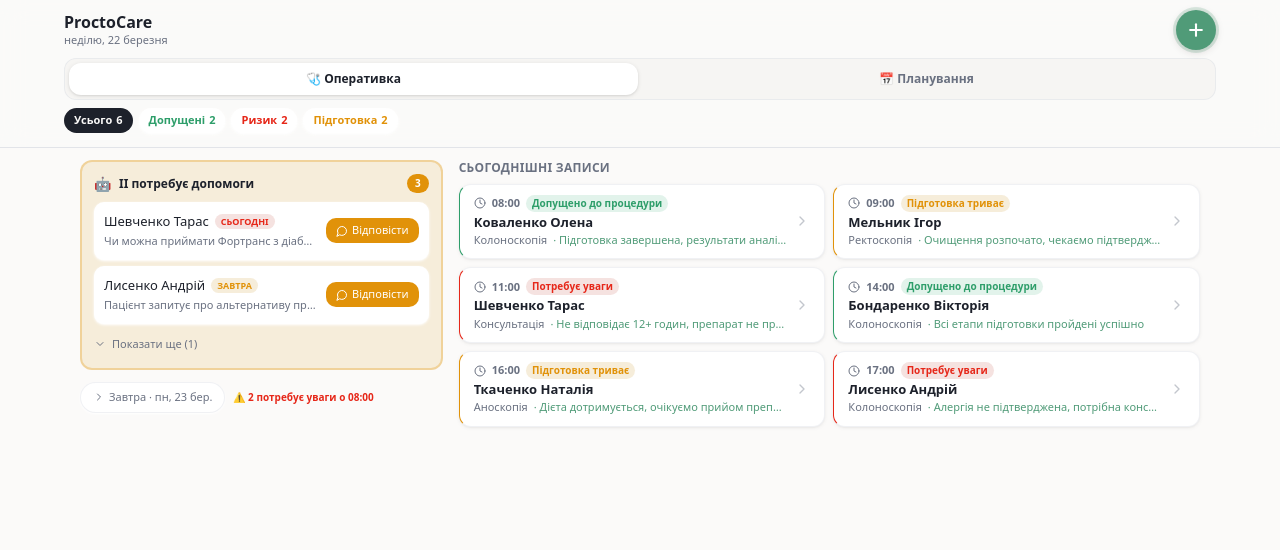
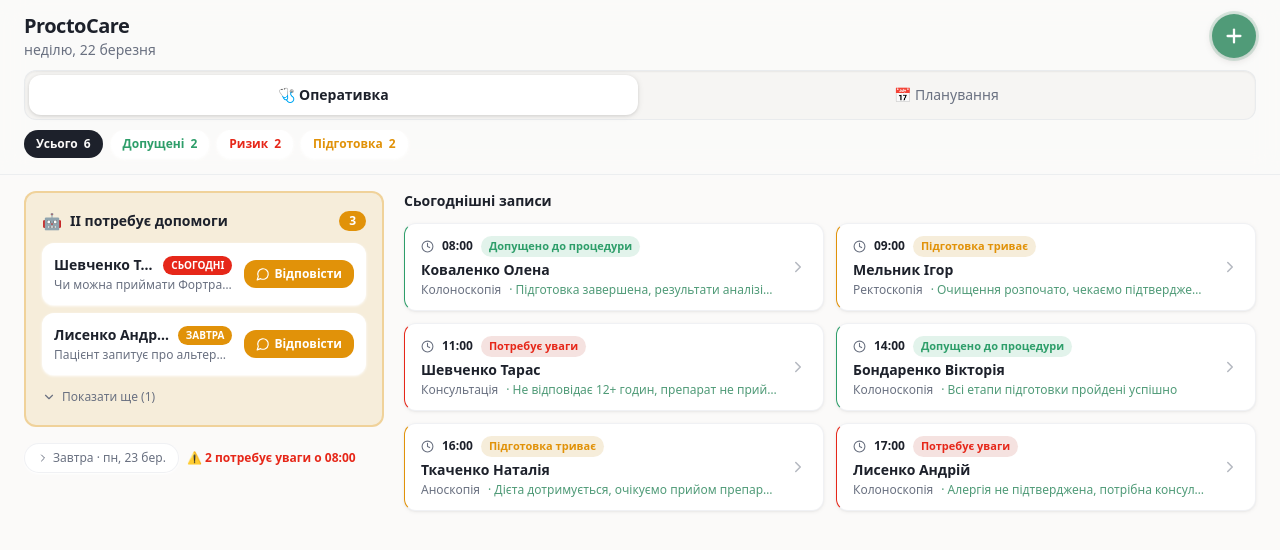
Before and after one commit to biztriumph-maker/proctocare-ua-dash, a React (Vite) app: page / in a window 1280 px wide. Shown: the top 550 px of the page. Built offline with nearby package versions, Linux system fonts and the light colour scheme; the HTML template or start-up script is replaced by a standard one.

Commit message:
Standardize fonts & badges
Co-authored-by: biztriumph-maker <263325572+biztriumph-maker@users.noreply.github.com>

```diff
--- a/src/components/AIAlertSection.tsx
+++ b/src/components/AIAlertSection.tsx
@@ -23,13 +23,13 @@ function getDateBadge(date: Date): { label: string; className: string } {
   const diffDays = Math.round((target.getTime() - today.getTime()) / (1000 * 60 * 60 * 24));
 
   if (diffDays <= 0) {
-    return { label: "СЬОГОДНІ", className: "text-status-risk bg-status-risk-bg" };
+    return { label: "СЬОГОДНІ", className: "text-white bg-status-risk font-bold" };
   }
   if (diffDays === 1) {
-    return { label: "ЗАВТРА", className: "text-status-progress bg-status-progress-bg" };
+    return { label: "ЗАВТРА", className: "text-white bg-status-progress font-bold" };
   }
   const formatted = date.toLocaleDateString("uk-UA", { day: "numeric", month: "short" }).toUpperCase().replace(".", "");
-  return { label: formatted, className: "text-muted-foreground bg-muted" };
+  return { label: formatted, className: "text-muted-foreground bg-muted font-bold" };
 }
 
 function getDaysUntil(date: Date): number {
@@ -88,31 +88,31 @@ export function AIAlertSection({ alerts, onReply, onOpenReply }: AIAlertSectionP
       <div
         key={alert.id}
         className={cn(
-          "flex items-center justify-between gap-2 bg-surface-raised rounded-md p-2.5 shadow-card transition-all duration-300",
+          "flex items-center justify-between gap-3 bg-surface-raised rounded-lg p-3 shadow-card transition-all duration-300",
           animatingIds.has(alert.id)
             ? "opacity-0 translate-x-full max-h-0 py-0 my-0 overflow-hidden"
             : "opacity-100 translate-x-0 max-h-24"
         )}
       >
         <div className="min-w-0 flex-1">
-          <div className="flex items-center gap-1.5 mb-0.5">
-            <p className="text-[13px] font-medium text-foreground truncate">
+          <div className="flex items-center gap-2 mb-0.5">
+            <p className="text-sm font-semibold text-foreground truncate">
               {alert.patientName}
             </p>
-            <span className={cn("text-[9px] font-bold px-1.5 py-px rounded-full shrink-0", badge.className)}>
+            <span className={cn("text-[10px] px-2 py-0.5 rounded-full shrink-0", badge.className)}>
               {badge.label}
             </span>
           </div>
-          <p className="text-[11px] text-muted-foreground truncate">
+          <p className="text-xs text-muted-foreground truncate">
             {alert.question}
           </p>
         </div>
         <button
           onClick={() => onOpenReply(alert.id)}
           disabled={animatingIds.has(alert.id)}
-          className="flex items-center gap-1 px-2.5 py-1 rounded-md bg-status-progress text-white text-[11px] font-medium shrink-0 transition-all duration-200 hover:shadow-card-hover active:scale-[0.96] disabled:opacity-50"
+          className="flex items-center gap-1 px-3 py-1.5 rounded-lg bg-status-progress text-white text-xs font-semibold shrink-0 transition-all duration-200 hover:shadow-card-hover active:scale-[0.96] disabled:opacity-50"
         >
-          <MessageCircle size={12} />
+          <MessageCircle size={14} />
           Відповісти
         </button>
       </div>
@@ -120,17 +120,17 @@ export function AIAlertSection({ alerts, onReply, onOpenReply }: AIAlertSectionP
   };
 
   return (
-    <div className="rounded-lg border-2 border-status-progress/30 bg-status-progress-bg p-3 space-y-2 animate-reveal-up">
+    <div className="rounded-xl border-2 border-status-progress/30 bg-status-progress-bg p-4 space-y-2.5 animate-reveal-up">
       <div className="flex items-center gap-2">
-        <span className="text-sm">🤖</span>
-        <h3 className="text-xs font-semibold text-foreground">
+        <span className="text-base">🤖</span>
+        <h3 className="text-sm font-semibold text-foreground">
           ІІ потребує допомоги
         </h3>
-        <span className="ml-auto bg-status-progress text-white text-[10px] font-bold px-2 py-0.5 rounded-full tabular-nums">
+        <span className="ml-auto bg-status-progress text-white text-xs font-bold px-2.5 py-0.5 rounded-full tabular-nums">
           {visible.length}
         </span>
       </div>
-      <div className="space-y-1.5">
+      <div className="space-y-2">
         {urgent.map(renderCard)}
       </div>
 
@@ -138,16 +138,16 @@ export function AIAlertSection({ alerts, onReply, onOpenReply }: AIAlertSectionP
         <div>
           <button
             onClick={() => setShowDeferred(!showDeferred)}
-            className="flex items-center gap-1.5 text-[11px] font-medium text-muted-foreground hover:text-foreground transition-colors active:scale-[0.97] py-1"
+            className="flex items-center gap-1.5 text-xs font-medium text-muted-foreground hover:text-foreground transition-colors active:scale-[0.97] py-1"
           >
             <ChevronDown
-              size={12}
+              size={14}
               className={cn("transition-transform duration-200", showDeferred && "rotate-180")}
             />
             Показати ще ({deferred.length})
           </button>
           {showDeferred && (
-            <div className="space-y-1.5 animate-reveal-up">
+            <div className="space-y-2 animate-reveal-up">
               {deferred.map(renderCard)}
             </div>
           )}
--- a/src/components/PatientCard.tsx
+++ b/src/components/PatientCard.tsx
@@ -32,7 +32,7 @@ export function PatientCard({ patient, index, onClick, isNew }: PatientCardProps
     <button
       onClick={() => onClick?.(patient)}
       className={cn(
-        "w-full text-left bg-surface-raised rounded-lg border-l-4 px-3.5 py-2.5",
+        "w-full text-left bg-surface-raised rounded-xl border-l-4 px-4 py-3",
         "border border-border/50 shadow-[0_1px_4px_rgba(0,0,0,0.06),0_1px_2px_rgba(0,0,0,0.04)]",
         "transition-all duration-200 hover:shadow-[0_4px_12px_rgba(0,0,0,0.08)] active:scale-[0.98]",
         "animate-reveal-up",
@@ -41,26 +41,26 @@ export function PatientCard({ patient, index, onClick, isNew }: PatientCardProps
       )}
       style={{ animationDelay: isNew ? "0ms" : `${index * 60}ms` }}
     >
-      <div className="flex items-center justify-between gap-2">
-        <div className="min-w-0 flex-1 space-y-0.5">
-          <div className="flex items-center gap-1.5">
-            <Clock size={12} className="text-muted-foreground shrink-0" />
-            <span className="text-[11px] font-semibold text-muted-foreground tabular-nums">
+      <div className="flex items-center justify-between gap-3">
+        <div className="min-w-0 flex-1 space-y-1">
+          <div className="flex items-center gap-2">
+            <Clock size={13} className="text-muted-foreground shrink-0" />
+            <span className="text-xs font-semibold text-foreground tabular-nums">
               {patient.time}
             </span>
-            <span className={cn("text-[10px] font-semibold px-1.5 py-px rounded-full", config.bg, `text-status-${patient.status}`)}>
+            <span className={cn("text-[11px] font-bold px-2 py-0.5 rounded-full", config.bg, `text-status-${patient.status}`)}>
               {config.label}
             </span>
           </div>
-          <h4 className="text-[13px] font-semibold text-foreground truncate leading-tight">
+          <h4 className="text-sm font-semibold text-foreground truncate leading-tight">
             {patient.name}
           </h4>
-          <div className="flex items-baseline gap-1.5">
-            <span className="text-[11px] text-muted-foreground">{patient.procedure}</span>
-            <span className="text-[11px] text-primary font-medium truncate">· {patient.aiSummary}</span>
+          <div className="flex items-baseline gap-2">
+            <span className="text-xs text-muted-foreground">{patient.procedure}</span>
+            <span className="text-xs text-primary font-medium truncate">· {patient.aiSummary}</span>
           </div>
         </div>
-        <ChevronRight size={16} className="text-muted-foreground/40 shrink-0" />
+        <ChevronRight size={18} className="text-muted-foreground/50 shrink-0" />
       </div>
     </button>
   );
--- a/src/components/StatusFilterBar.tsx
+++ b/src/components/StatusFilterBar.tsx
@@ -25,13 +25,13 @@ export function StatusFilterBar({ activeFilter, onFilterChange, counts }: Status
   ];
 
   return (
-    <div className="flex gap-1.5 overflow-x-auto pb-1 scrollbar-none">
+    <div className="flex gap-2 overflow-x-auto pb-1 scrollbar-none">
       {badges.map((badge) => (
         <button
           key={badge.type}
           onClick={() => onFilterChange(badge.type === activeFilter ? "all" : badge.type)}
           className={cn(
-            "flex items-center gap-1 px-2.5 py-1 rounded-full text-[11px] font-semibold whitespace-nowrap transition-all duration-200",
+            "flex items-center gap-1.5 px-3 py-1.5 rounded-full text-xs font-semibold whitespace-nowrap transition-all duration-200",
             "active:scale-[0.96]",
             activeFilter === badge.type
               ? badge.activeColorClass
--- a/src/components/ViewToggle.tsx
+++ b/src/components/ViewToggle.tsx
@@ -7,15 +7,15 @@ interface ViewToggleProps {
 
 export function ViewToggle({ activeView, onViewChange }: ViewToggleProps) {
   return (
-    <div className="flex rounded-xl bg-surface-sunken p-1 gap-1 border border-border/60">
+    <div className="flex rounded-xl bg-surface-sunken p-1 gap-1 border border-border/60 shadow-[inset_0_1px_2px_rgba(0,0,0,0.06)]">
       <button
         onClick={() => onViewChange("operational")}
         className={cn(
-          "flex-1 py-2 px-3 rounded-lg text-xs transition-all duration-200",
+          "flex-1 py-2.5 px-4 rounded-lg text-sm transition-all duration-200",
           "active:scale-[0.97]",
           activeView === "operational"
-            ? "bg-white font-bold text-foreground shadow-[0_1px_4px_rgba(0,0,0,0.1),0_1px_2px_rgba(0,0,0,0.06)]"
-            : "font-semibold text-muted-foreground hover:text-foreground"
+            ? "bg-white font-bold text-foreground shadow-[0_1px_6px_rgba(0,0,0,0.1),0_1px_3px_rgba(0,0,0,0.08)]"
+            : "font-medium text-muted-foreground hover:text-foreground"
         )}
       >
         🩺 Оперативка
@@ -23,11 +23,11 @@ export function ViewToggle({ activeView, onViewChange }: ViewToggleProps) {
       <button
         onClick={() => onViewChange("calendar")}
         className={cn(
-          "flex-1 py-2 px-3 rounded-lg text-xs transition-all duration-200",
+          "flex-1 py-2.5 px-4 rounded-lg text-sm transition-all duration-200",
           "active:scale-[0.97]",
           activeView === "calendar"
-            ? "bg-white font-bold text-foreground shadow-[0_1px_4px_rgba(0,0,0,0.1),0_1px_2px_rgba(0,0,0,0.06)]"
-            : "font-semibold text-muted-foreground hover:text-foreground"
+            ? "bg-white font-bold text-foreground shadow-[0_1px_6px_rgba(0,0,0,0.1),0_1px_3px_rgba(0,0,0,0.08)]"
+            : "font-medium text-muted-foreground hover:text-foreground"
         )}
       >
         📅 Планування
--- a/src/pages/Index.tsx
+++ b/src/pages/Index.tsx
@@ -111,8 +111,6 @@ export default function Index() {
 
   const handleSaveEntry = useCallback((entry: NewEntryData) => {
     const newId = `new-${Date.now()}`;
-
-    // Create skeleton patient immediately
     const newPatient: Patient = {
       id: newId,
       name: entry.name,
@@ -121,29 +119,18 @@ export default function Index() {
       status: "progress",
       aiSummary: entry.aiPrep ? "ІІ-бот надсилає інструкції..." : "Очікує підготовки",
     };
-
-    // Show skeleton first
     setSkeletonPatient(newPatient);
     setShowForm(false);
     setNewlyCreatedId(newId);
-
-    // Simulate loading — after 1.5s, add real patient and open detail
     setTimeout(() => {
       setSkeletonPatient(null);
       setPatients((prev) => [...prev, newPatient]);
-
-      // Auto-open detail view
       setSelectedPatient(newPatient);
-
       toast.success(`Запис створено: ${entry.name} о ${entry.time}`, {
         description: entry.aiPrep ? "ІІ-бот розпочав підготовку" : undefined,
       });
     }, 1500);
-
-    // Clear pulse highlight after 3 seconds
-    setTimeout(() => {
-      setNewlyCreatedId(null);
-    }, 4500);
+    setTimeout(() => setNewlyCreatedId(null), 4500);
   }, []);
 
   const handleAIReply = useCallback((alertId: string) => {
@@ -180,28 +167,28 @@ export default function Index() {
   return (
     <div className="min-h-screen bg-background">
       {/* Header */}
-      <header className="sticky top-0 z-30 bg-background/80 backdrop-blur-md border-b px-4 pt-2.5 pb-2.5 space-y-2">
-        <div className="flex items-center justify-between max-w-6xl mx-auto">
+      <header className="sticky top-0 z-30 bg-background/80 backdrop-blur-md border-b border-border/60 px-4 sm:px-6 pt-3 pb-3 space-y-2.5">
+        <div className="flex items-center justify-between max-w-7xl mx-auto">
           <div>
-            <h1 className="text-base font-bold text-foreground leading-tight">ProctoCare</h1>
-            <p className="text-[11px] text-muted-foreground">
+            <h1 className="text-lg sm:text-xl font-bold text-foreground leading-tight tracking-tight">ProctoCare</h1>
+            <p className="text-xs sm:text-sm text-muted-foreground">
               {new Date().toLocaleDateString("uk-UA", { weekday: "long", day: "numeric", month: "long" })}
             </p>
           </div>
           <button
             onClick={() => openNewEntry()}
             className={cn(
-              "w-10 h-10 flex items-center justify-center rounded-full bg-primary text-primary-foreground",
+              "w-11 h-11 flex items-center justify-center rounded-full bg-primary text-primary-foreground",
               "shadow-[0_2px_8px_rgba(0,0,0,0.15),0_0_0_3px_hsl(var(--primary)/0.2)]",
               "hover:shadow-[0_4px_16px_rgba(0,0,0,0.2),0_0_0_4px_hsl(var(--primary)/0.25)]",
               "active:scale-[0.93] transition-all duration-200"
             )}
           >
-            <Plus size={20} strokeWidth={2.5} />
+            <Plus size={22} strokeWidth={2.5} />
           </button>
         </div>
 
-        <div className="max-w-6xl mx-auto space-y-2">
+        <div className="max-w-7xl mx-auto space-y-2.5">
           <ViewToggle activeView={view} onViewChange={setView} />
           {view === "operational" && (
             <StatusFilterBar activeFilter={filter} onFilterChange={setFilter} counts={counts} />
@@ -210,11 +197,11 @@ export default function Index() {
       </header>
 
       {/* Content — responsive layout */}
-      <main className="max-w-6xl mx-auto px-4 py-3 pb-24">
+      <main className="max-w-7xl mx-auto px-4 sm:px-6 py-4 pb-24">
         {view === "operational" ? (
-          <div className="grid grid-cols-1 md:grid-cols-2 lg:grid-cols-3 gap-4">
+          <div className="grid grid-cols-1 md:grid-cols-[320px_1fr] lg:grid-cols-[340px_1fr] xl:grid-cols-[360px_1fr] gap-5">
             {/* Column 1: AI Alerts (SOS) */}
-            <div className="space-y-3 md:col-span-1">
+            <div className="space-y-4">
               <AIAlertSection
                 alerts={MOCK_AI_ALERTS.map((a) => ({
                   id: a.id,
@@ -232,7 +219,7 @@ export default function Index() {
                 <button
                   onClick={() => setShowTomorrow(!showTomorrow)}
                   className={cn(
-                    "flex items-center gap-1 px-3 py-1.5 rounded-full text-[11px] font-medium transition-all duration-200 active:scale-[0.96]",
+                    "flex items-center gap-1 px-3 py-1.5 rounded-full text-xs font-medium transition-all duration-200 active:scale-[0.96]",
                     showTomorrow
                       ? "bg-primary text-primary-foreground shadow-card"
                       : "bg-surface-raised text-muted-foreground border border-border/50 shadow-card hover:shadow-card-hover"
@@ -245,7 +232,7 @@ export default function Index() {
                   const riskPatients = MOCK_TOMORROW.filter((p) => p.status === "risk" || p.status === "progress");
                   const first = riskPatients.sort((a, b) => a.time.localeCompare(b.time))[0];
                   return riskPatients.length > 0 && first ? (
-                    <span className="text-[10px] font-semibold text-status-risk animate-fade-in">
+                    <span className="text-xs font-semibold text-status-risk animate-fade-in">
                       ⚠ {riskPatients.length} потребує уваги о {first.time}
                     </span>
                   ) : null;
@@ -253,8 +240,8 @@ export default function Index() {
               </div>
 
               {showTomorrow && (
-                <div className="space-y-2 pl-2 border-l-2 border-primary/20 animate-reveal-up">
-                  <p className="text-[11px] font-semibold text-muted-foreground">Ранкові записи на завтра</p>
+                <div className="space-y-2.5 pl-3 border-l-2 border-primary/20 animate-reveal-up">
+                  <p className="text-xs font-semibold text-muted-foreground">Ранкові записи на завтра</p>
                   {MOCK_TOMORROW.map((patient, i) => (
                     <PatientCard
                       key={patient.id}
@@ -267,12 +254,12 @@ export default function Index() {
               )}
             </div>
 
-            {/* Column 2 (and 3 on lg): Patient Timeline */}
-            <div className="space-y-2 md:col-span-1 lg:col-span-2">
-              <h3 className="text-xs font-bold text-muted-foreground uppercase tracking-wide hidden md:block">
+            {/* Column 2: Patient Timeline — uses full width */}
+            <div className="space-y-3">
+              <h3 className="text-sm font-bold text-foreground hidden md:block">
                 Сьогоднішні записи
               </h3>
-              <div className="grid grid-cols-1 lg:grid-cols-2 gap-2">
+              <div className="grid grid-cols-1 lg:grid-cols-2 xl:grid-cols-2 gap-3">
                 {filtered.map((patient, i) => (
                   <PatientCard
                     key={patient.id}
@@ -282,11 +269,7 @@ export default function Index() {
                     isNew={patient.id === newlyCreatedId}
                   />
                 ))}
-
-                {/* Skeleton card while loading */}
-                {skeletonPatient && (
-                  <SkeletonCard patient={skeletonPatient} />
-                )}
+                {skeletonPatient && <SkeletonCard patient={skeletonPatient} />}
               </div>
               {filtered.length === 0 && !skeletonPatient && (
                 <div className="text-center py-12 text-muted-foreground text-sm animate-fade-in">
@@ -302,7 +285,6 @@ export default function Index() {
         )}
       </main>
 
-      {/* New Entry Form */}
       {showForm && (
         <NewEntryForm
           prefillDate={formPrefill.date}
@@ -311,8 +293,6 @@ export default function Index() {
           onSave={handleSaveEntry}
         />
       )}
-
-      {/* AI Reply Modal */}
       {replyAlert && (
         <AIReplyModal
           alert={replyAlert}
@@ -320,8 +300,6 @@ export default function Index() {
           onSend={handleSendReply}
         />
       )}
-
-      {/* Patient Detail View */}
       {selectedPatient && (
         <PatientDetailView
           patient={selectedPatient}
@@ -332,23 +310,22 @@ export default function Index() {
   );
 }
 
-// ── Skeleton Card ──
 function SkeletonCard({ patient }: { patient: Patient }) {
   return (
-    <div className="w-full bg-surface-raised rounded-lg border-l-4 border-l-status-progress px-3.5 py-2.5 border border-border/50 shadow-card animate-pulse">
-      <div className="space-y-2">
+    <div className="w-full bg-surface-raised rounded-xl border-l-4 border-l-status-progress px-4 py-3 border border-border/50 shadow-card animate-pulse">
+      <div className="space-y-2.5">
         <div className="flex items-center gap-2">
           <div className="w-3 h-3 rounded-full bg-muted animate-pulse" />
-          <div className="h-3 w-12 bg-muted rounded animate-pulse" />
-          <div className="h-3 w-20 bg-muted rounded-full animate-pulse" />
+          <div className="h-3.5 w-14 bg-muted rounded animate-pulse" />
+          <div className="h-3.5 w-24 bg-muted rounded-full animate-pulse" />
         </div>
-        <div className="h-4 w-32 bg-muted rounded animate-pulse" />
+        <div className="h-4.5 w-36 bg-muted rounded animate-pulse" />
         <div className="flex items-center gap-2">
-          <div className="h-3 w-20 bg-muted rounded animate-pulse" />
-          <div className="h-3 w-40 bg-primary/10 rounded animate-pulse" />
+          <div className="h-3.5 w-24 bg-muted rounded animate-pulse" />
+          <div className="h-3.5 w-44 bg-primary/10 rounded animate-pulse" />
         </div>
       </div>
-      <p className="text-[10px] text-primary font-medium mt-1.5 flex items-center gap-1">
+      <p className="text-xs text-primary font-medium mt-2 flex items-center gap-1">
         <span className="w-1.5 h-1.5 rounded-full bg-primary animate-pulse" />
         Створення запису для {patient.name}...
       </p>
```
Also changed, not shown: src/components/CalendarView.tsx (+41 -43 lines), src/components/PatientDetailView.tsx (+190 -60 lines).
